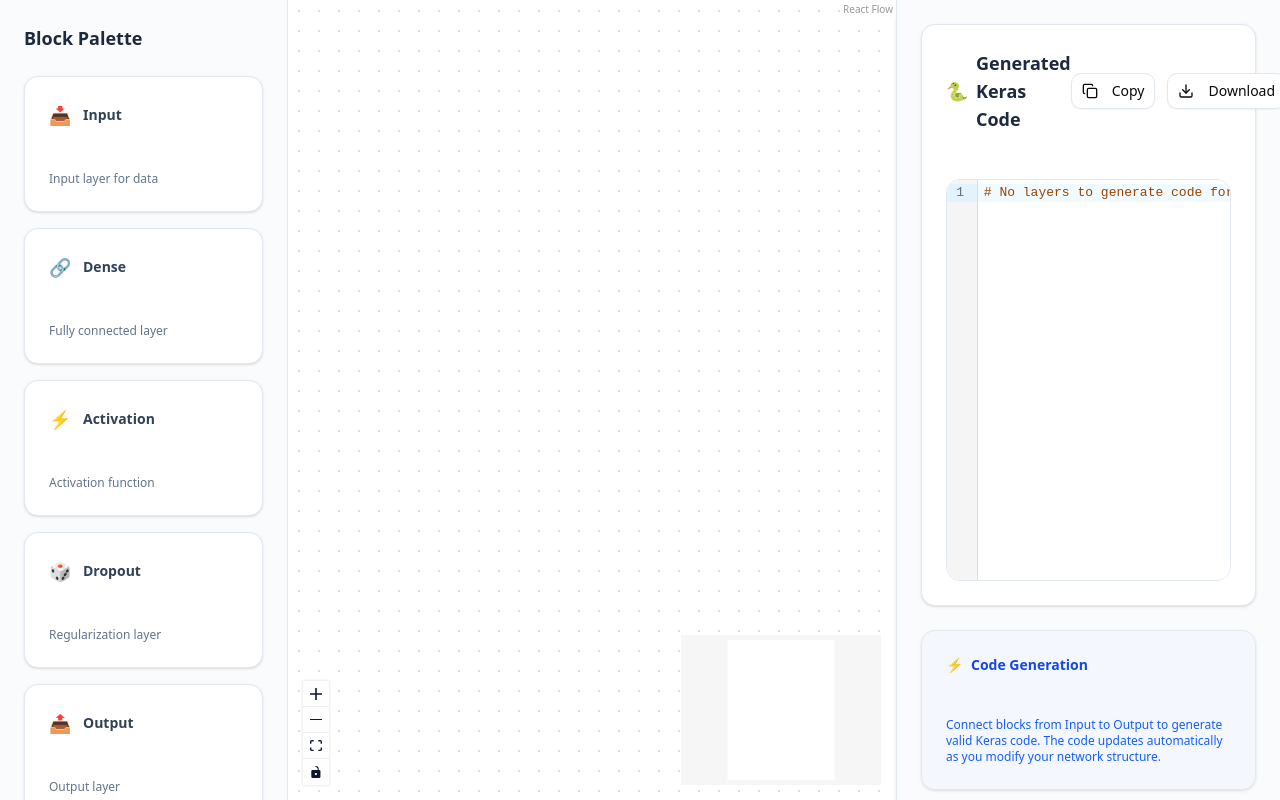
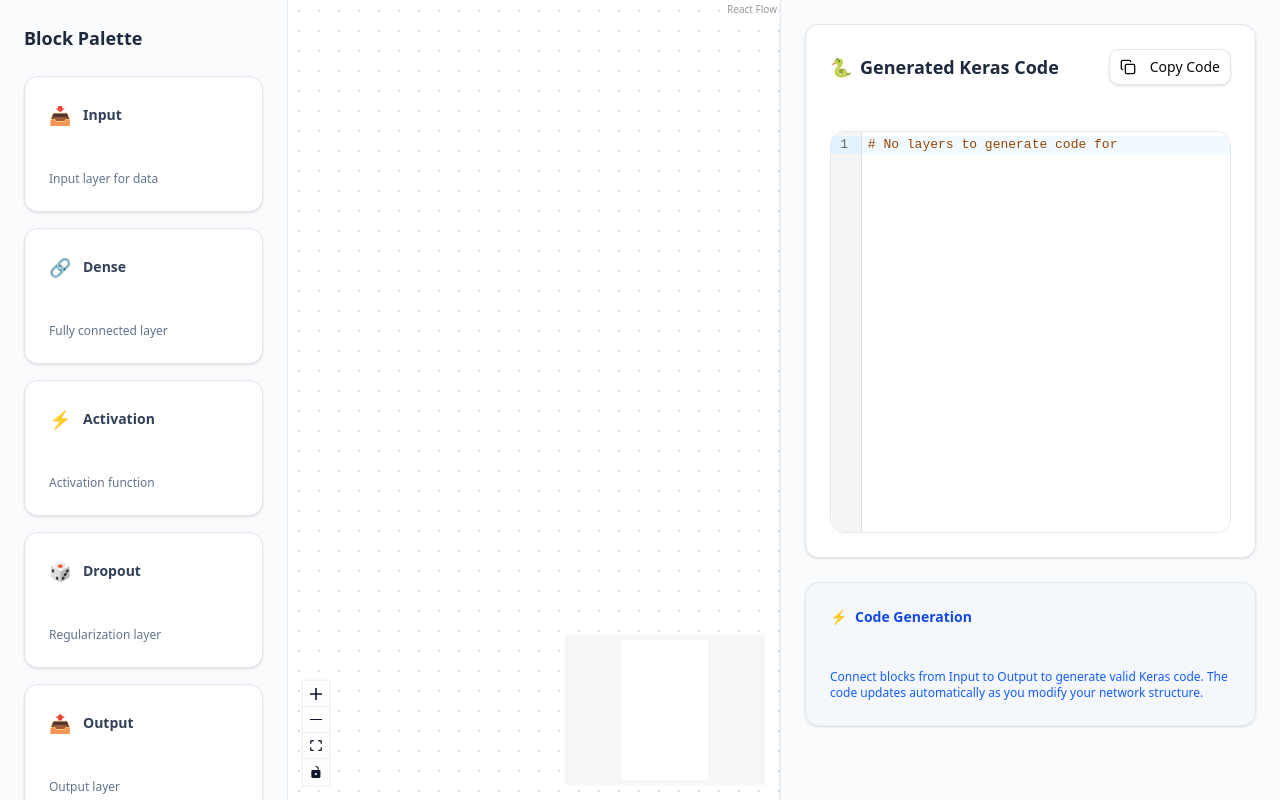
Before and after one commit to Aryagm/blockdl, a React (Vite) app: page / in a window 1280 px wide. Built offline with nearby package versions, Linux system fonts and the light colour scheme.

Commit message:
improved copy button functionality

```diff
--- a/src/components/AppShell.tsx
+++ b/src/components/AppShell.tsx
@@ -56,7 +56,7 @@ export function AppShell({
       </div>
 
       {/* Right Sidebar - Code Viewer */}
-      <div className="w-96 bg-white border-l border-slate-200 flex-shrink-0 shadow-sm">
+      <div className="w-[500px] bg-white border-l border-slate-200 flex-shrink-0 shadow-sm">
         <div className="h-full overflow-hidden">
           {codeViewer || (
             <div className="p-6">
--- a/src/components/CodeViewer.tsx
+++ b/src/components/CodeViewer.tsx
@@ -3,7 +3,7 @@ import CodeMirror from '@uiw/react-codemirror'
 import { python } from '@codemirror/lang-python'
 import { Button } from './ui/button'
 import { Card, CardContent, CardHeader, CardTitle } from './ui/card'
-import { Copy, Download } from 'lucide-react'
+import { Copy, Check } from 'lucide-react'
 import { getOrderedLayers, generateKerasCode } from '../lib/graph-utils'
 import type { Node, Edge } from '@xyflow/react'
 
@@ -15,6 +15,7 @@ interface CodeViewerProps {
 
 export function CodeViewer({ nodes, edges, className = '' }: CodeViewerProps) {
   const [generatedCode, setGeneratedCode] = useState<string>('')
+  const [isCopied, setIsCopied] = useState(false)
 
   // Re-generate code when nodes or edges change
   useEffect(() => {
@@ -26,7 +27,9 @@ export function CodeViewer({ nodes, edges, className = '' }: CodeViewerProps) {
   const handleCopyCode = async () => {
     try {
       await navigator.clipboard.writeText(generatedCode)
-      // You could add a toast notification here
+      setIsCopied(true)
+      // Reset the confirmation after 2 seconds
+      setTimeout(() => setIsCopied(false), 2000)
       console.log('Code copied to clipboard!')
     } catch (err) {
       console.error('Failed to copy code:', err)
@@ -37,19 +40,9 @@ export function CodeViewer({ nodes, edges, className = '' }: CodeViewerProps) {
       textArea.select()
       document.execCommand('copy')
       document.body.removeChild(textArea)
+      setIsCopied(true)
+      setTimeout(() => setIsCopied(false), 2000)
     }
-  }
-
-  const handleDownloadCode = () => {
-    const blob = new Blob([generatedCode], { type: 'text/python' })
-    const url = URL.createObjectURL(blob)
-    const anchor = document.createElement('a')
-    anchor.href = url
-    anchor.download = 'neural_network.py'
-    document.body.appendChild(anchor)
-    anchor.click()
-    document.body.removeChild(anchor)
-    URL.revokeObjectURL(url)
   }
 
   return (
@@ -61,28 +54,29 @@ export function CodeViewer({ nodes, edges, className = '' }: CodeViewerProps) {
               <span>🐍</span>
               Generated Keras Code
             </CardTitle>
-            <div className="flex gap-3">
             <Button
               variant="outline"
               size="sm"
               onClick={handleCopyCode}
               disabled={!generatedCode.trim()}
-                className="h-9 px-3 rounded-lg border-slate-200 hover:bg-slate-50 hover:border-slate-300 transition-all duration-200"
+              className={`h-9 px-4 rounded-lg transition-all duration-200 shadow-sm ${
+                isCopied
+                  ? 'border-green-300 bg-green-50 text-green-700 hover:bg-green-100'
+                  : 'border-slate-200 hover:bg-slate-50 hover:border-slate-300'
+              }`}
             >
+              {isCopied ? (
+                <>
+                  <Check className="h-4 w-4 mr-2" />
+                  Copied!
+                </>
+              ) : (
+                <>
                   <Copy className="h-4 w-4 mr-2" />
-                Copy
+                  Copy Code
+                </>
+              )}
             </Button>
-              <Button
-                variant="outline"
-                size="sm"
-                onClick={handleDownloadCode}
-                disabled={!generatedCode.trim()}
-                className="h-9 px-3 rounded-lg border-slate-200 hover:bg-slate-50 hover:border-slate-300 transition-all duration-200"
-              >
-                <Download className="h-4 w-4 mr-2" />
-                Download
-              </Button>
-            </div>
           </div>
         </CardHeader>
         <CardContent className="pt-0">
```
Lines whose indentation alone changed are shown as unchanged.
